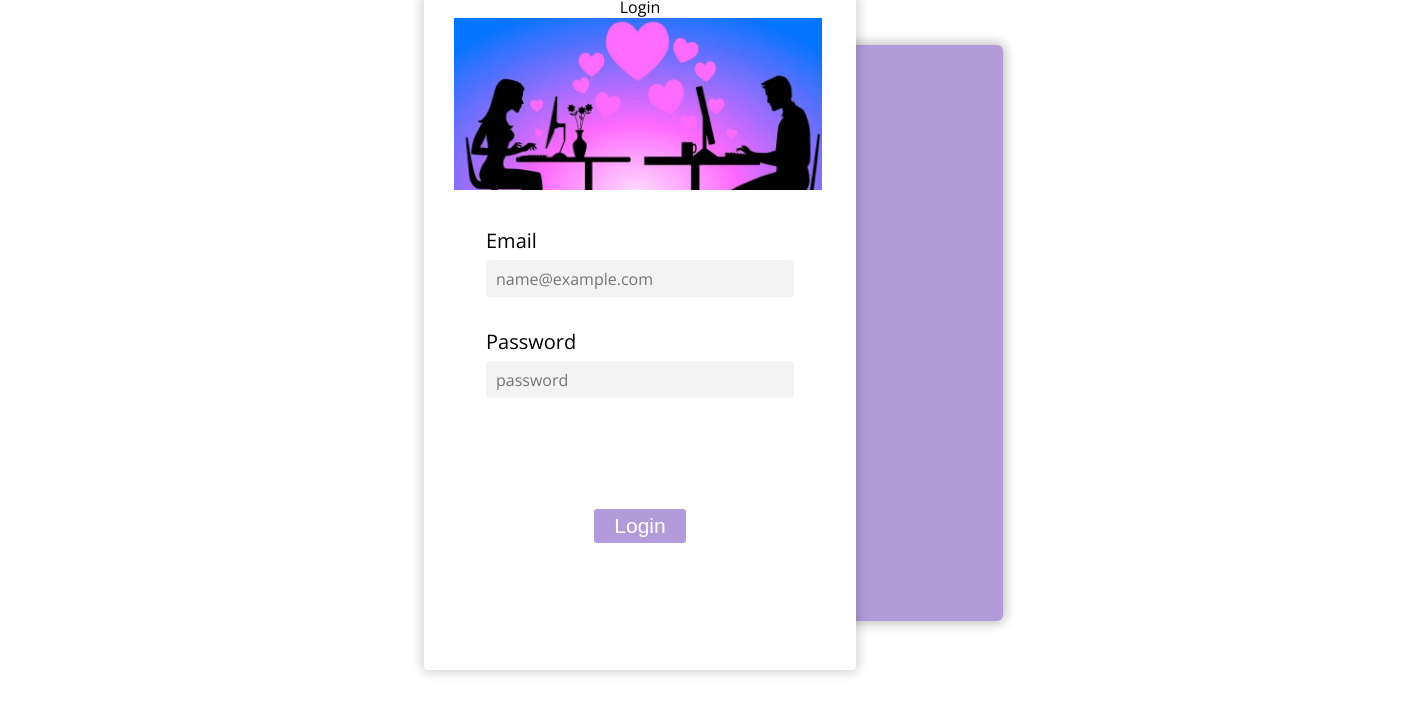
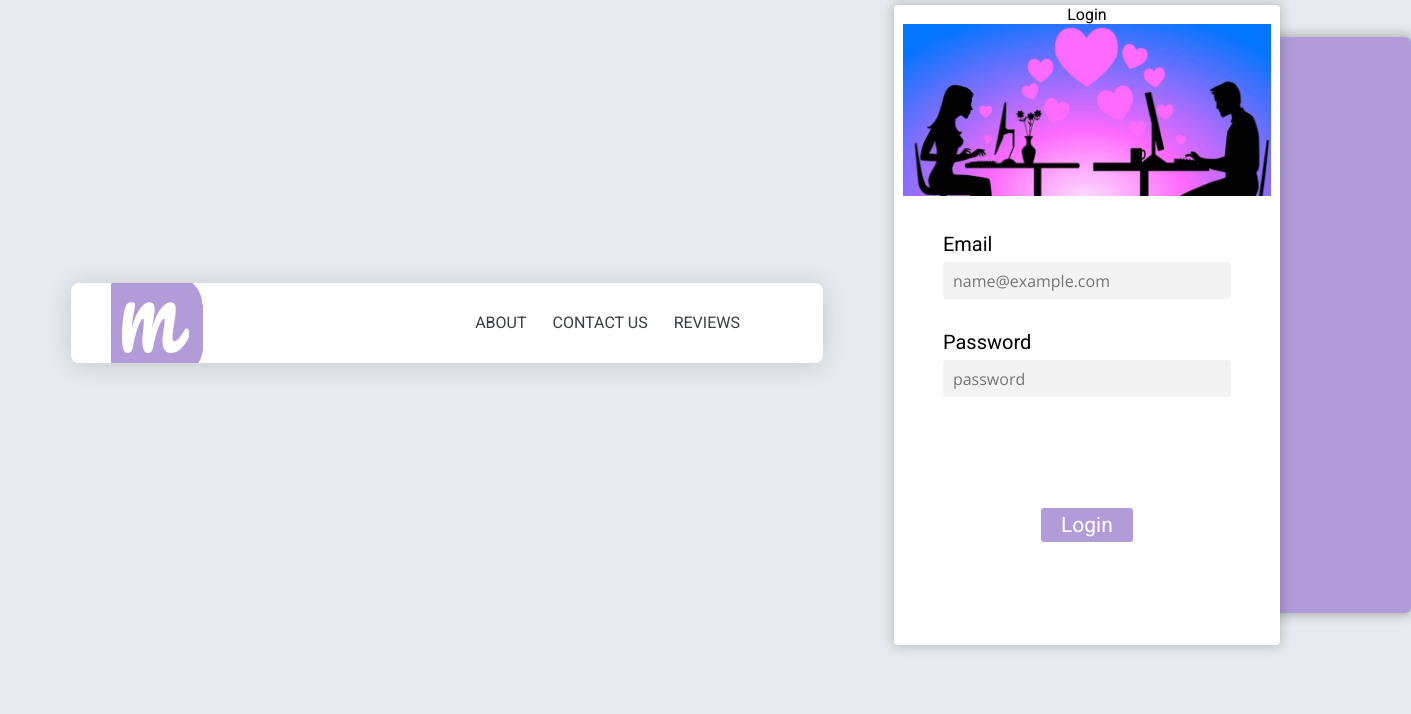
Before and after one commit to agabrie/Matcha, a React (Create React App) app in the folder front_end/: page / in a window 1280 px wide. Shown: the top 714 px of the page, 1411 px wide, since content can reach past the window. Built offline with nearby package versions, Linux system fonts and the light colour scheme.

Commit message:
Header still needs ALOT of adjustment.

```diff
--- a/front_end/src/App.jsx
+++ b/front_end/src/App.jsx
@@ -1,6 +1,7 @@
 import React from 'react';
 import './App.scss';
 import { Login, Register } from './components/login/index';
+import { Header } from './components/header/index';
 
 class App extends React.Component{
 	constructor(props) {
@@ -28,6 +29,7 @@ class App extends React.Component{
 		const current = isLogginActive ? "Register" : "Login";
 		return (
 			<div className="App">
+				<Header/>
 				<div className="login">
 					<div className="container">
 						{ isLogginActive && <Login containerRef={ (ref) => this.current = ref } /> }
--- /dev/null
+++ b/front_end/src/components/header/header.jsx
@@ -0,0 +1,28 @@
+import React from 'react';
+import matchaLogo from './matcha_logo.png'
+
+export class Header extends React.Component{
+    constructor(props) {
+        super(props);
+    }
+
+    render() {
+        return (
+            <div className='container center'>
+                <nav className='menu'>
+                    <h1 style={{
+                      backgroundImage: 'url(' + matchaLogo + ')'
+                    }} className='menu_logo'></h1>
+
+                    <div className='menu_right'>
+                        <ul className='menu_list'>
+                            <li className='menu_list_item'><a className='menu_link' href='#'>About</a></li>
+                            <li className='menu_list_item'><a className='menu_link' href='#'>Contact us</a></li>
+                            <li className='menu_list_item'><a className='menu_link' href='#'>Reviews</a></li>
+                        </ul>
+                    </div>
+                </nav>
+            </div>
+        );
+    }
+}
--- /dev/null
+++ b/front_end/src/components/header/index.jsx
@@ -0,0 +1,3 @@
+import './style.scss';
+
+export { Header } from './header';
--- /dev/null
+++ b/front_end/src/components/header/style.scss
@@ -0,0 +1,98 @@
+@import url('https://fonts.googleapis.com/css?family=Roboto:300,400,700');
+
+* {
+    box-sizing: border-box;
+    font-family: 'Roboto', sans-serif;
+}
+
+html, body {
+    margin: 0;
+    padding: 0;
+}
+
+body {
+    background-color: #e7ebf0;
+}
+
+.container {
+    width: 1000px;
+    margin: 20px auto;
+}
+
+.center {
+    display: flex;
+    justify-content: center;
+}
+
+.hide {
+    display: none;
+}
+
+.menu {
+    background-color: white;
+    box-shadow: 0px 2px 24px 0px rgba(0, 0, 0, 0.15);
+    border-radius: 8px;
+    width: 752px;
+    height: 80px;
+    display: flex;
+    justify-content: space-between;
+    padding: 0 40px;
+    position: relative;
+}
+
+.menu_right {
+    display: flex;
+    align-items: center;
+    height: 100%;
+}
+
+.menu_list {
+    list-style-type: none;
+    padding: 0;
+    height: 100%;
+    margin: 0;
+    margin-right: 40px;
+}
+
+.menu_list_item {
+    display: inline-block;
+    height: 100%;
+    margin-right: 20px;
+}
+
+.menu_list_item:last-child {
+    margin-right: 0;
+}
+
+.menu_link {
+    color: #3a3e47;
+    display: inline-block;
+    height: 100%;
+    font-size: 16px;
+    text-decoration: none;
+    text-transform: uppercase;
+    display: flex;
+    align-items: center;
+    padding: 0 3px;
+}
+
+.menu_link:hover {
+    color: #ffaa3b;
+}
+
+// .menu__link--active {
+//     color: #ffaa3b;
+//     border-top: 4px solid #ffaa3b;
+//     font-weight: 700;
+// }
+
+.menu_logo {
+    text-indent: -9999999px;
+    display: inline-block;
+    height: 100%;
+    width: 92px;
+    background-size: cover 100%;
+    background-repeat: no-repeat;
+    background-position: center;
+    margin: 0;
+}
```
Also changed, not shown: front_end/src/components/header/matcha_logo.png (added).
